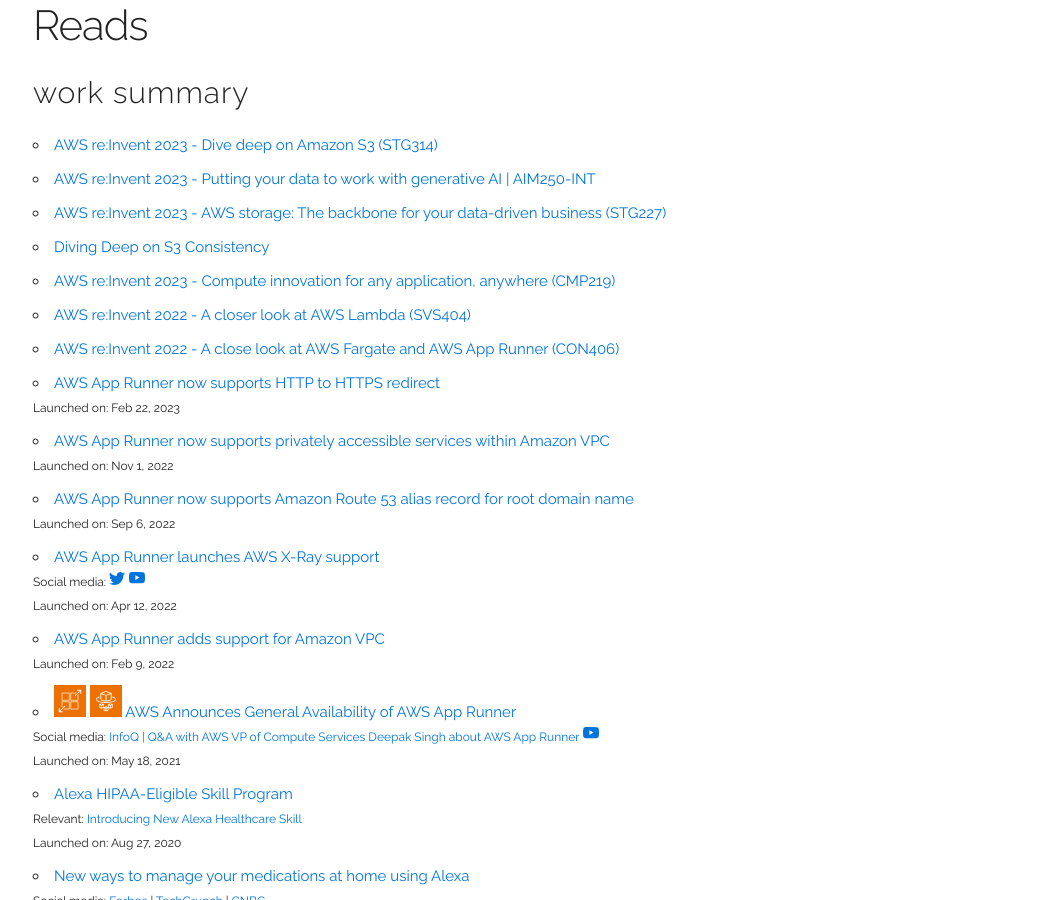
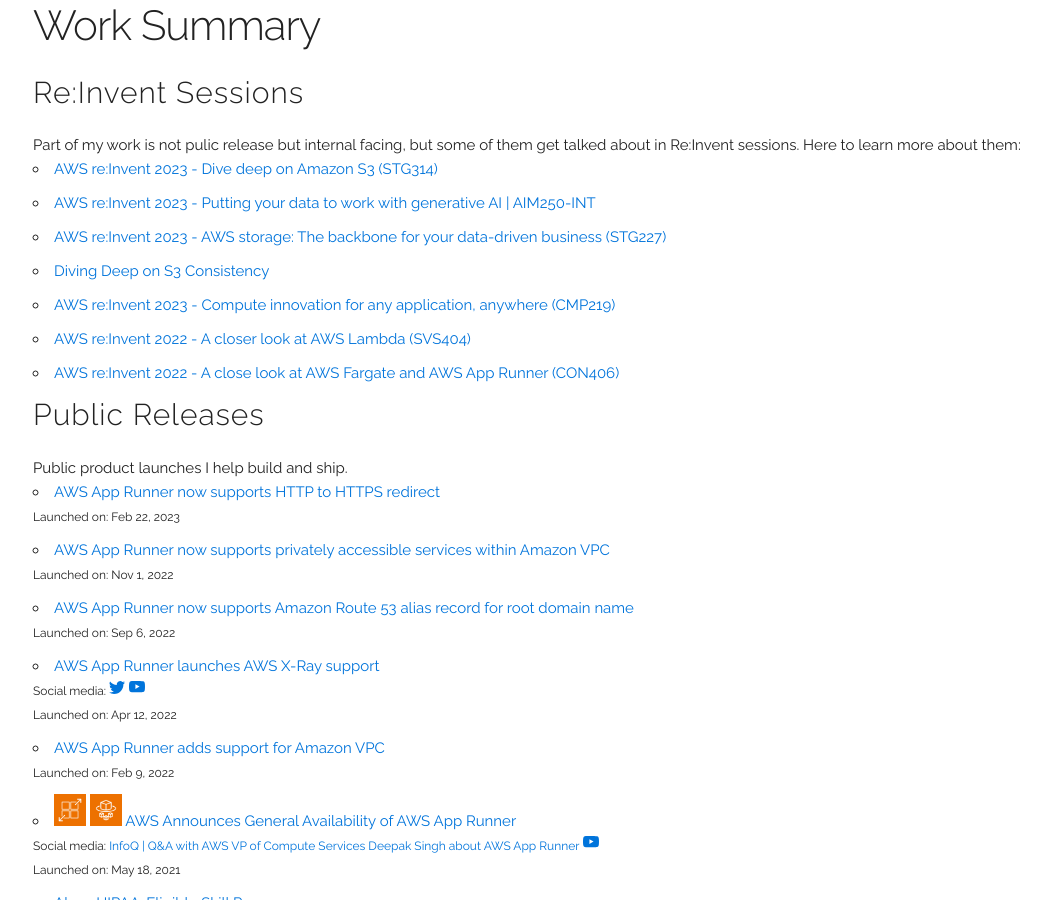
Before and after one commit to gfw001/gfw001.github.io, a Jekyll site: the page resume.html, which Jekyll copies as it is, in a window 1280 px wide and 900 px high. Shown: the whole window, without its empty margins (17-1065 px from the left). Built offline with Jekyll 4.4.1, drawn with Linux system fonts in a browser that asks for light colours.

Commit message:
Update resume.html

```diff
--- a/resume.html
+++ b/resume.html
@@ -58,8 +58,9 @@
 
 
 <div class="container-sm container-all">
-<h2>Reads</h2>
-<h4>work summary</h4>
+<h2>Work Summary</h2>
+<h4>Re:Invent Sessions</h4>
+Part of my work is not pulic release but internal facing, but some of them get talked about in Re:Invent sessions. Here to learn more about them:
 <ul>
 <li>
 	<a href="https://youtu.be/sYDJYqvNeXU?si=QxvSEBmhc4pib-cx">AWS re:Invent 2023 - Dive deep on Amazon S3 (STG314)</a>
@@ -82,6 +83,8 @@
 <li>
 	<a href="https://www.youtube.com/watch?v=MZBbhqt6bQs">AWS re:Invent 2022 - A close look at AWS Fargate and AWS App Runner (CON406)</a>
 </li>
+<h4>Public Releases</h4>
+Public product launches I help build and ship.
 <li>
 <a href="https://aws.amazon.com/about-aws/whats-new/2023/02/aws-app-runner-http-https-redirect/">AWS App Runner now supports HTTP to HTTPS redirect</a> <br>
 <small>Launched on: Feb 22, 2023</small>
```
